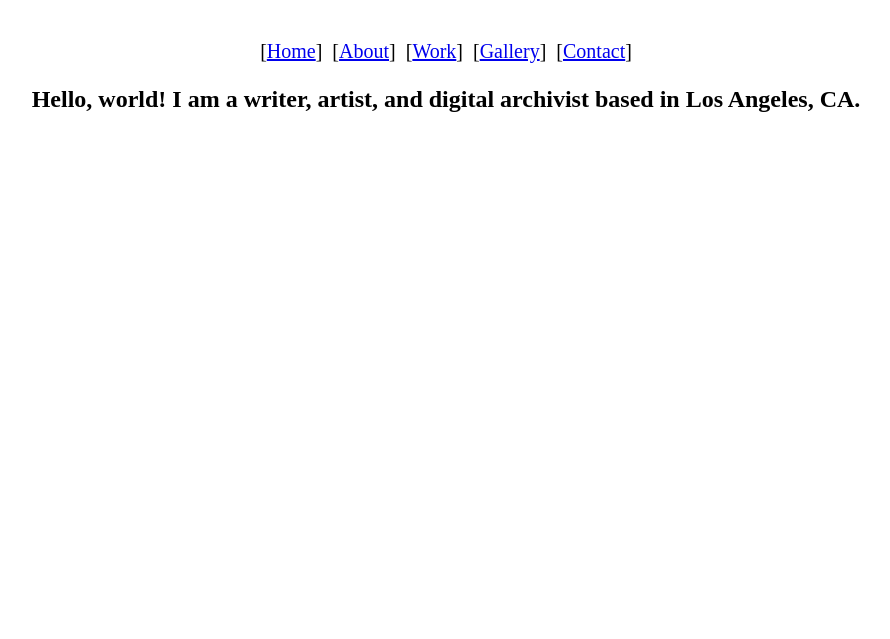
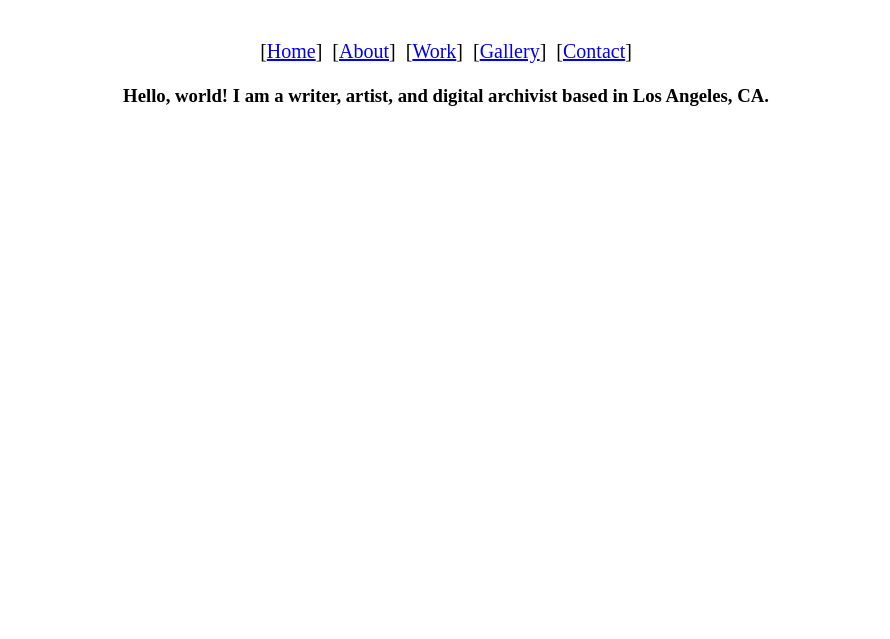
Before and after one commit to azadnamazie/azadnamazie.github.io, a plain HTML site: page index.html in a window 1280 px wide. Shown: the part 161-800 px from the top of the page, without its empty margins (194-1084 px from the left). Drawn offline with Linux system fonts and the light colour scheme.

Commit message:
edit text size on index page

```diff
--- a/index.html
+++ b/index.html
@@ -14,6 +14,6 @@
       <li>[<a href="./gallery">Gallery</a>]</li>
       <li>[<a href="./contact">Contact</a>]</li>
     </ul>
-  <h2> Hello, world! I am a writer, artist, and digital archivist based in Los Angeles, CA. </h2>
+  <h3> Hello, world! I am a writer, artist, and digital archivist based in Los Angeles, CA. </h3>
 </center>
 </body>
```
